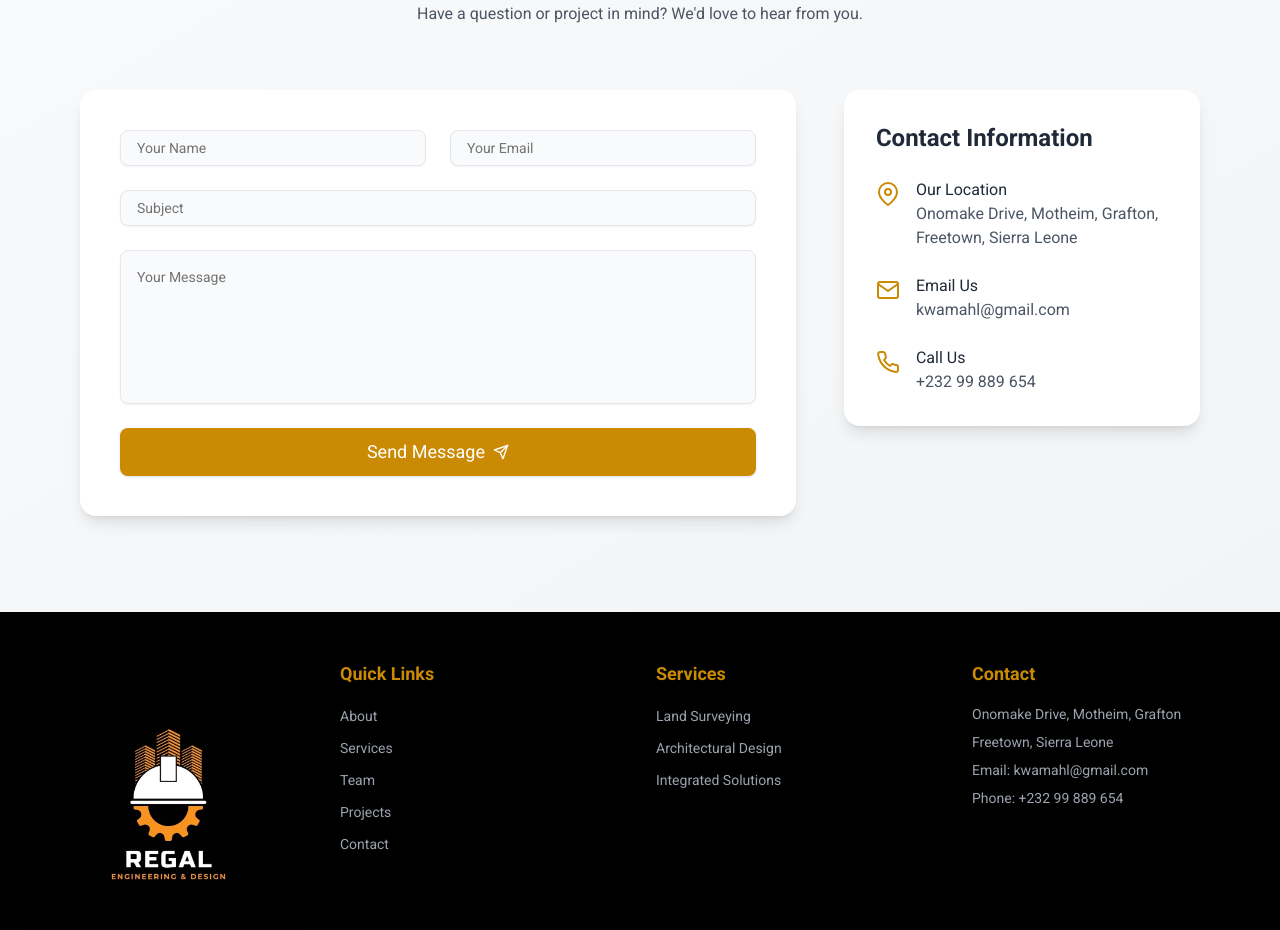
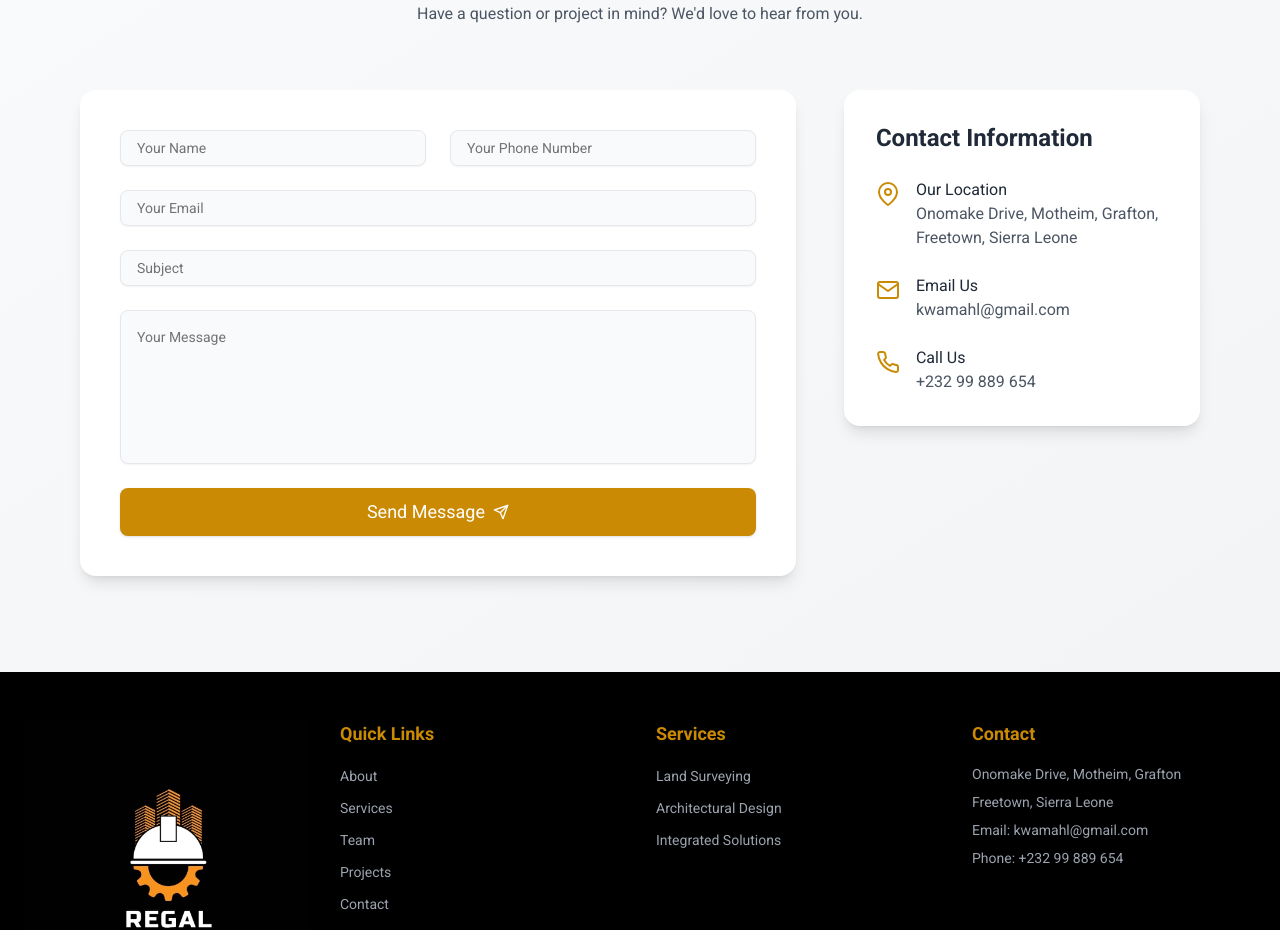
Before and after one commit to KusheYemi/regal-engineering, a Next.js app: page / in a window 1280 px wide. Shown: the part 3660-4590 px from the top of the page. Built offline with nearby package versions, Linux system fonts and the light colour scheme; no server answers.

Commit message:
Modified contact

```diff
--- a/components/Contact.tsx
+++ b/components/Contact.tsx
@@ -69,13 +69,20 @@ export default function Contact() {
                     className="p-4 bg-gray-50 border-gray-200 rounded-lg focus:ring-2 focus:ring-yellow-500 focus:border-transparent transition-all"
                   />
                   <Input
-                    name="email"
-                    type="email"
-                    placeholder="Your Email"
-                    required
+                    name="phone"
+                    type="tel"
+                    placeholder="Your Phone Number"
+                    pattern="[0-9+\-\s]+"
                     className="p-4 bg-gray-50 border-gray-200 rounded-lg focus:ring-2 focus:ring-yellow-500 focus:border-transparent transition-all"
                   />
                 </div>
+                <Input
+                  name="email"
+                  type="email"
+                  placeholder="Your Email"
+                  required
+                  className="p-4 bg-gray-50 border-gray-200 rounded-lg focus:ring-2 focus:ring-yellow-500 focus:border-transparent transition-all"
+                />
                 <Input
                   name="subject"
                   type="text"
```
